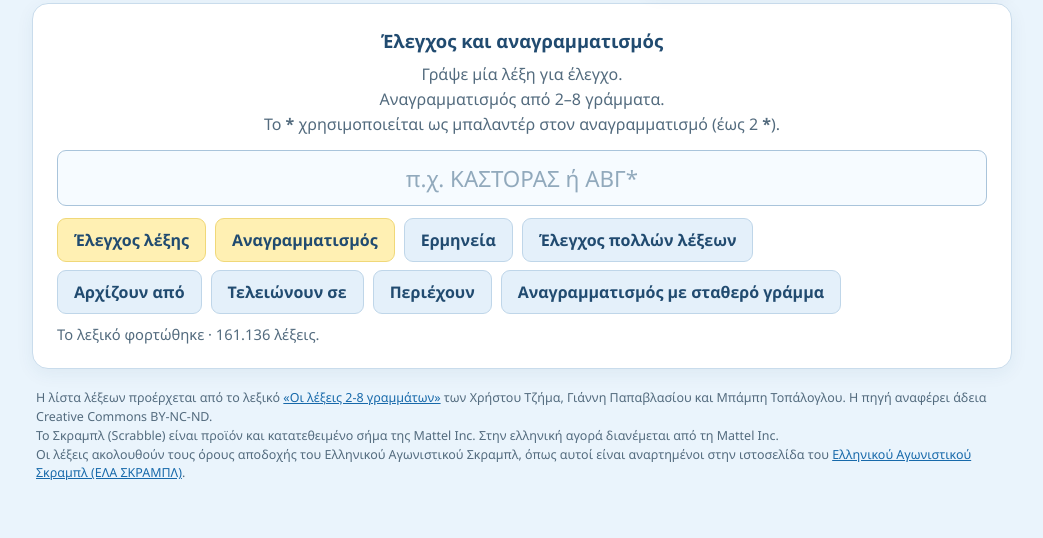
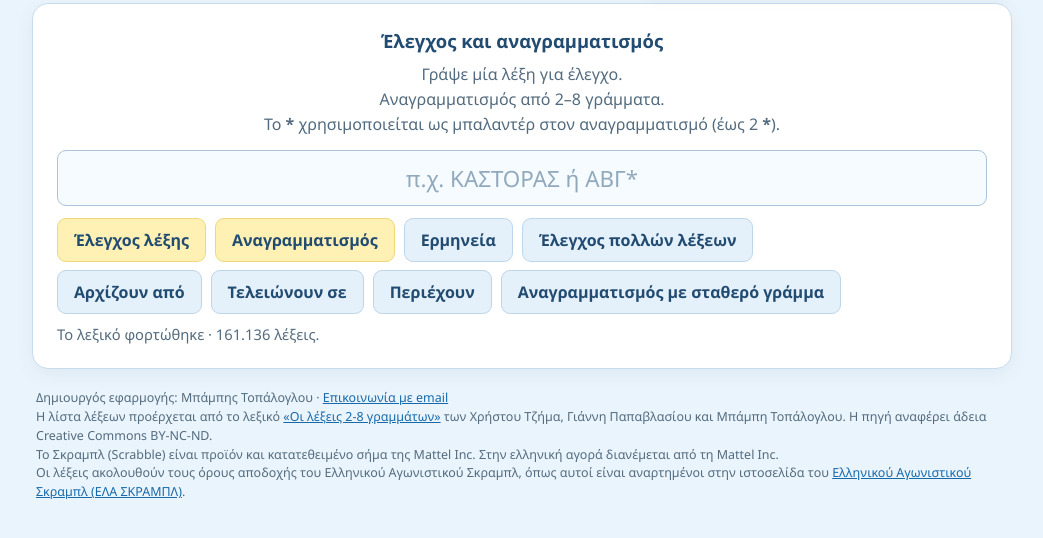
Before and after one commit to hellasscrabble/hellasscrabbleanagragrammer, a plain HTML site: page site/index.html in a window 1280 px wide. Shown: the part 150-688 px from the top of the page, without its empty margins (118-1161 px from the left). Drawn offline with Linux system fonts and the light colour scheme.

Commit message:
Update index.html

```diff
--- a/site/index.html
+++ b/site/index.html
@@ -62,6 +62,7 @@
     </section>
 
     <footer class="site-footer">
+      <p>Δημιουργός εφαρμογής: Μπάμπης Τοπάλογλου · <a href="mailto:chartopal2@gmail.com">Επικοινωνία με email</a></p>
       <p>Η λίστα λέξεων προέρχεται από το λεξικό <a href="https://www.openbook.gr/oi-lexeis-2-8-grammaton-scrabble/" target="_blank" rel="noopener noreferrer">«Οι λέξεις 2-8 γραμμάτων»</a> των Χρήστου Τζήμα, Γιάννη Παπαβλασίου και Μπάμπη Τοπάλογλου. Η πηγή αναφέρει άδεια Creative Commons BY-NC-ND.</p>
       <p>Το Σκραμπλ (Scrabble) είναι προϊόν και κατατεθειμένο σήμα της Mattel Inc. Στην ελληνική αγορά διανέμεται από τη Mattel Inc.</p>
       <p>Οι λέξεις ακολουθούν τους όρους αποδοχής του Ελληνικού Αγωνιστικού Σκραμπλ, όπως αυτοί είναι αναρτημένοι στην ιστοσελίδα του <a href="https://hellasscrable.blogspot.com/" target="_blank" rel="noopener noreferrer">Ελληνικού Αγωνιστικού Σκραμπλ (ΕΛΑ ΣΚΡΑΜΠΛ)</a>.</p>
```
